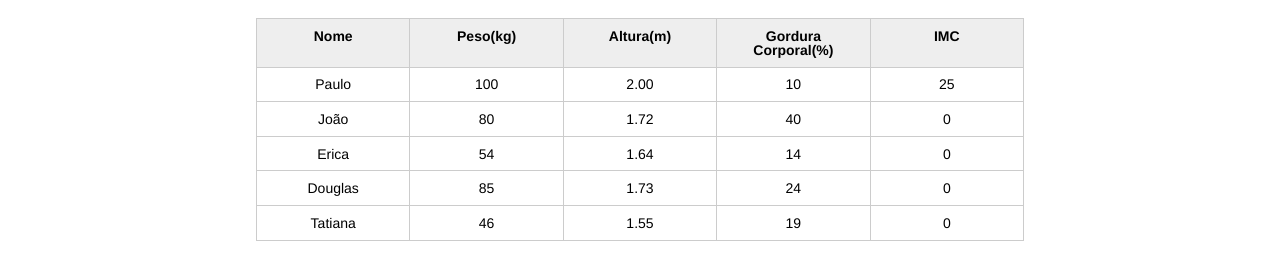
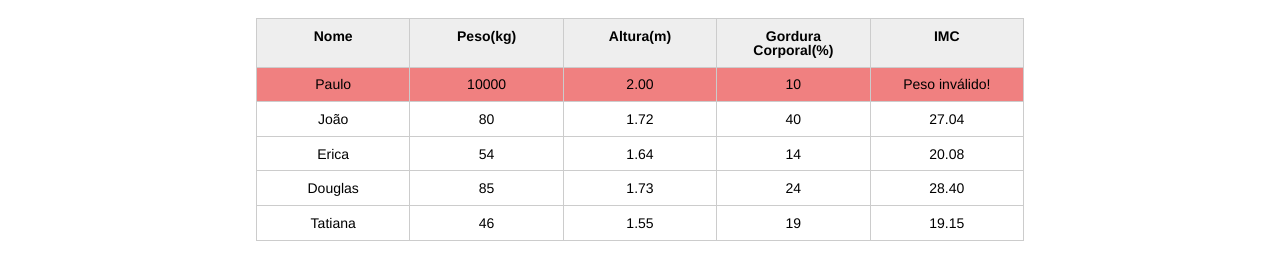
Before and after one commit to Huenyan/cursos, a plain HTML site: page introducao-javascript/index.html in a window 1280 px wide. Shown: the part 123-402 px from the top of the page. Drawn offline with Linux system fonts and the light colour scheme.

Commit message:
js cap 3

```diff
--- a/introducao-javascript/css/index.css
+++ b/introducao-javascript/css/index.css
@@ -132,3 +132,7 @@ button[disabled=disabled], button:disabled {
 .campo-invalido{
 	border: 1px solid red;
 }
+
+.paciente-invalido{
+	background-color: lightcoral;
+}
--- a/introducao-javascript/index.html
+++ b/introducao-javascript/index.html
@@ -30,7 +30,7 @@
 					<tbody id="tabela-pacientes">
 						<tr class="paciente" id="primeiro-paciente" >
 							<td class="info-nome">Paulo</td>
-							<td class="info-peso">100</td>
+							<td class="info-peso">10000</td>
 							<td class="info-altura">2.00</td>
 							<td class="info-gordura">10</td>
 							<td class="info-imc">0</td>
--- a/introducao-javascript/js/principal.js
+++ b/introducao-javascript/js/principal.js
@@ -1,16 +1,16 @@
 var titulo = document.querySelector(".titulo");
 titulo.textContent = "Aparecida Nutricionista";
 
-var paciente = document.querySelector("#primeiro-paciente");
+var pacientes = document.querySelectorAll(".paciente");
 
+for(var i = 0; i < pacientes.length; i++){
+
+    var paciente = pacientes[i];
     var tdPeso = paciente.querySelector(".info-peso");
     var peso = tdPeso.textContent;
-
     var tdAltura = paciente.querySelector(".info-altura");
     var altura = tdAltura.textContent;
-
     var tdImc = paciente.querySelector(".info-imc");
-
     var pesoValido = true;
     var alturaValida = true;
 
@@ -28,5 +28,8 @@ if (altura <= 0 || altura >= 3.00){
 
     if (alturaValida && pesoValido){
         var imc = peso / (altura * altura);
-    tdImc.textContent = imc;
+        tdImc.textContent = imc.toFixed(2);
+    }else{
+        paciente.classList.add("paciente-invalido");
     }
+}
```
Lines whose indentation alone changed are shown as unchanged.
